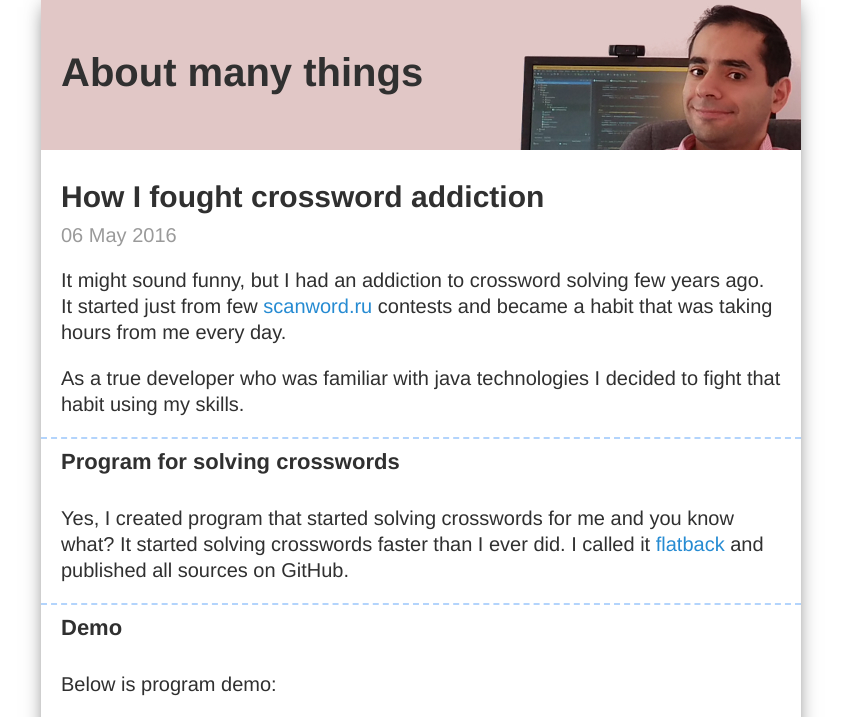
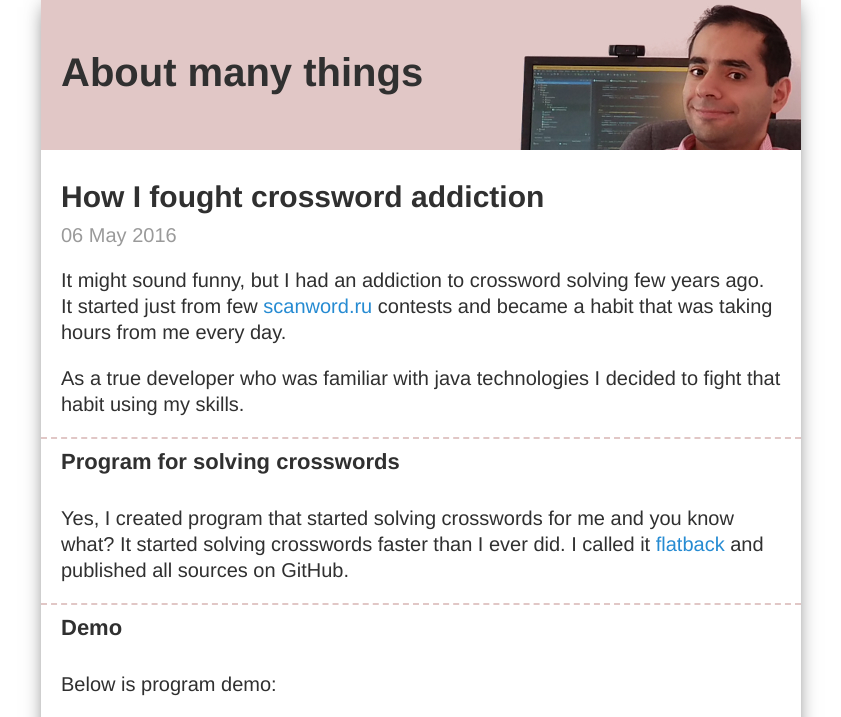
Before and after one commit to gevorg/gevorg.github.io, a Jekyll site: the page built from _posts/2016-05-06-How I fought crossword addiction.md, in a window 1280 px wide. Shown: the top 717 px of the page, without its empty margins (219-1060 px from the left). Built offline with Jekyll 4.4.1, drawn with Linux system fonts in a browser that asks for light colours; comment, search, counter and statistics services are not loaded; grey boxes are pictures that could not be loaded.

Commit message:
Correct border color.

```diff
--- a/css/styles.css
+++ b/css/styles.css
@@ -45,7 +45,7 @@ h2 {
     font-size: 22px;
     margin: 0 -20px;
     padding: 10px 20px;
-    border-top: 2px dashed #b3d4fc;
+    border-top: 2px dashed #e1c7c6;
 }
 
 h1 {
@@ -120,7 +120,7 @@ section.post .wrap img {
 }
 
 section.post:not(:first-of-type) {
-    border-top: 2px dashed #b3d4fc;
+    border-top: 2px dashed #e1c7c6;
 }
 
 section.post header, section.post header a, section.post header h1 {
```
